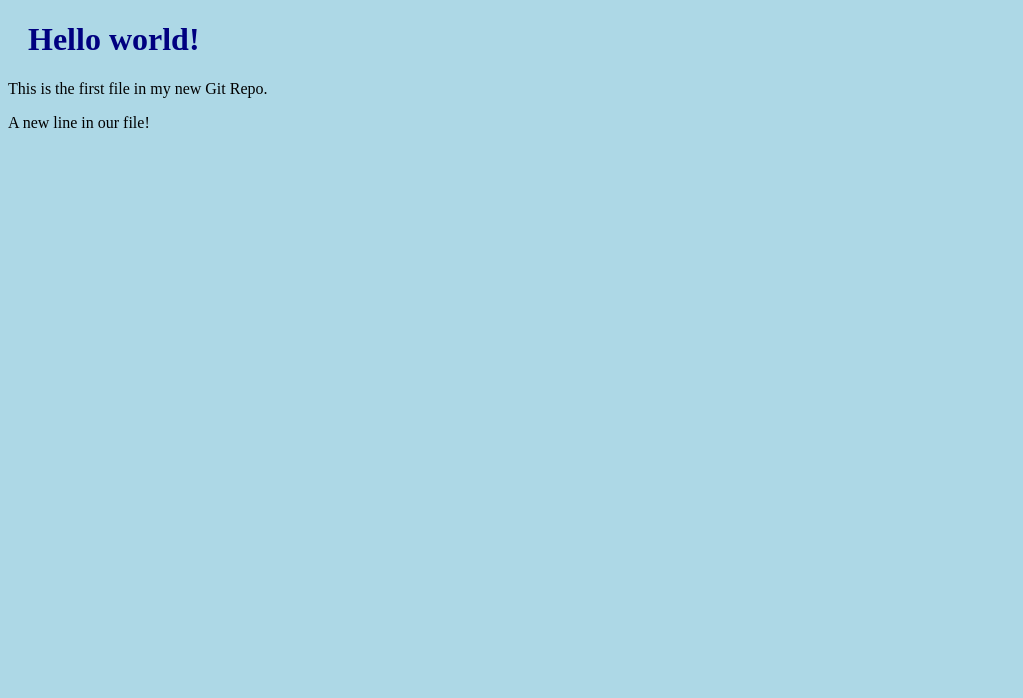
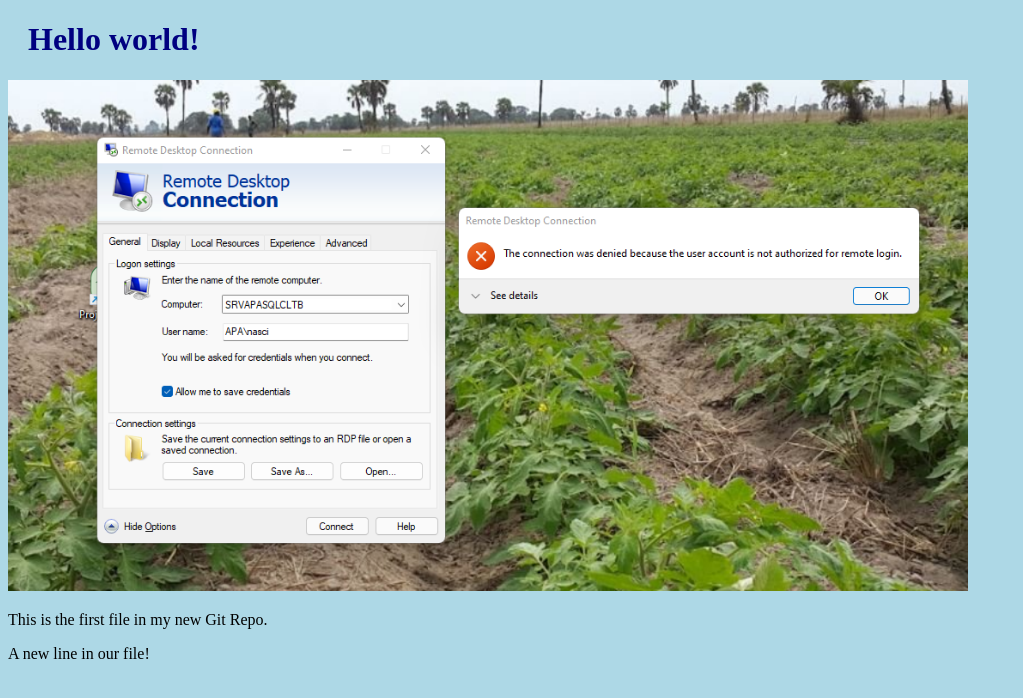
Before and after one commit to nascim007/hello-world, a plain HTML site: page index.html in a window 1280 px wide. Shown: the whole page, without its empty margins (0-1023 px from the left). Drawn offline with Linux system fonts and the light colour scheme.

Commit message:
Added image to Hello World

```diff
--- a/index.html
+++ b/index.html
@@ -7,6 +7,8 @@
 <body>
 
 <h1>Hello world!</h1>
+<div><img src="logo.png" alt="Hello World from Space"
+style="width:100%;max-width:960px"></div>
 <p>This is the first file in my new Git Repo.</p>
 <p>A new line in our file!</p>
 
```
Also changed, not shown: logo.png (added).
